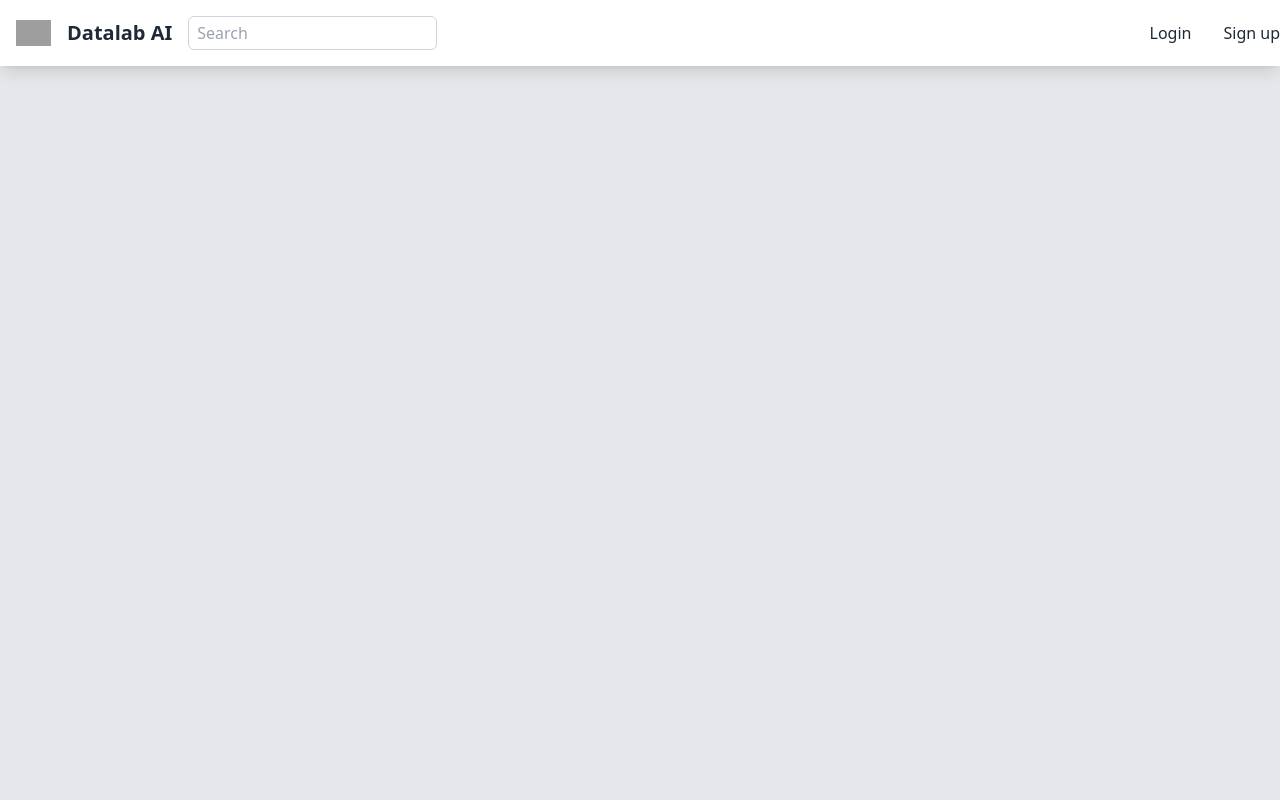
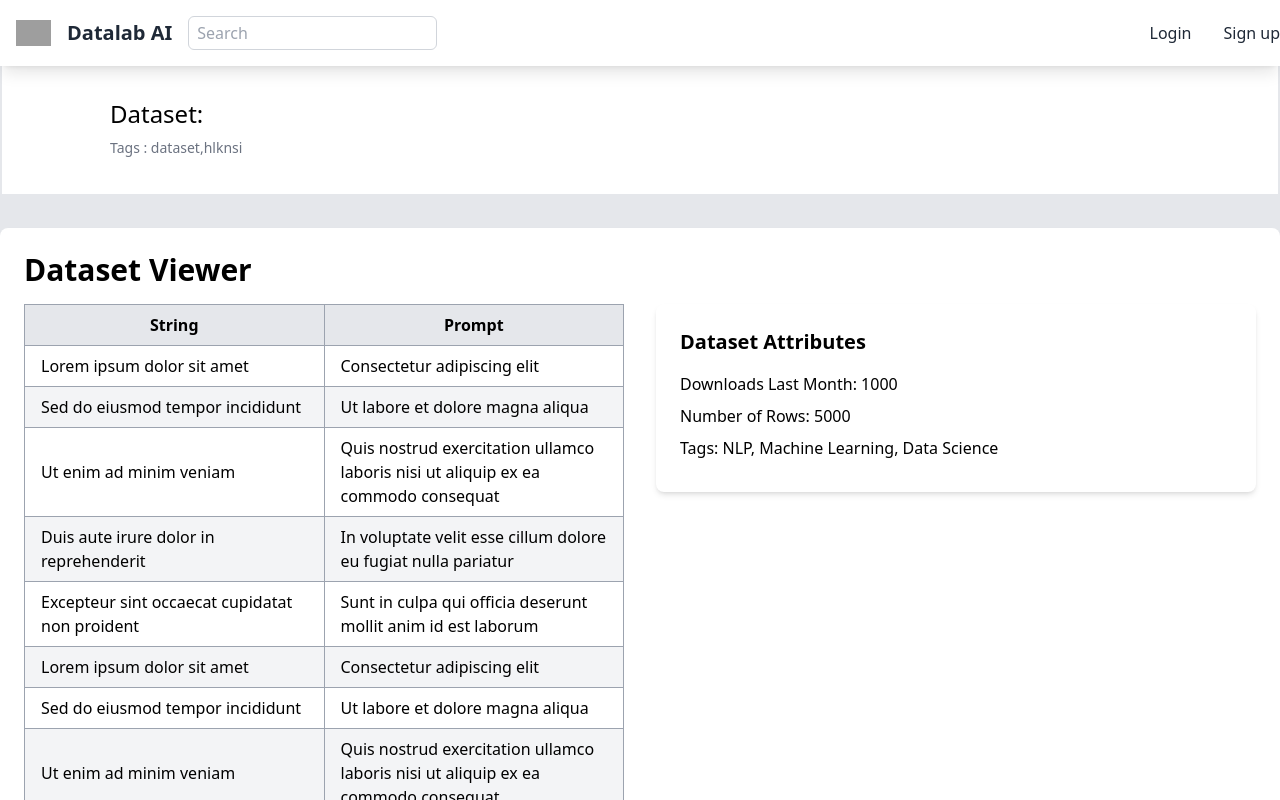
Before and after one commit to StrawHatXYZ/DatalabAI, a Next.js app: page /Dataset in a window 1280 px wide. Shown: the top 800 px of the page. Built offline with nearby package versions, Linux system fonts and the light colour scheme; no server answers; grey boxes are pictures that could not be loaded.

Commit message:
DatasetDetail

```diff
--- a/app/Dataset/page.jsx
+++ b/app/Dataset/page.jsx
@@ -5,6 +5,7 @@ import axios from 'axios';
 import { useRouter } from 'next/navigation';
 import { useSearchParams } from 'next/navigation';
 import DatasetHeader from "../components/DatasetHeader";
+import { motion } from "framer-motion";
 
 const Dataset = () => {
     const router = useRouter();
@@ -29,9 +30,74 @@ const Dataset = () => {
         fetchData();
     }, [id]);
 
+    // Random dataset strings and prompts
+    const rows = [
+        { string: "Lorem ipsum dolor sit amet", prompt: "Consectetur adipiscing elit" },
+        { string: "Sed do eiusmod tempor incididunt", prompt: "Ut labore et dolore magna aliqua" },
+        { string: "Ut enim ad minim veniam", prompt: "Quis nostrud exercitation ullamco laboris nisi ut aliquip ex ea commodo consequat" },
+        { string: "Duis aute irure dolor in reprehenderit", prompt: "In voluptate velit esse cillum dolore eu fugiat nulla pariatur" },
+        { string: "Excepteur sint occaecat cupidatat non proident", prompt: "Sunt in culpa qui officia deserunt mollit anim id est laborum" },
+        { string: "Lorem ipsum dolor sit amet", prompt: "Consectetur adipiscing elit" },
+        { string: "Sed do eiusmod tempor incididunt", prompt: "Ut labore et dolore magna aliqua" },
+        { string: "Ut enim ad minim veniam", prompt: "Quis nostrud exercitation ullamco laboris nisi ut aliquip ex ea commodo consequat" },
+        { string: "Duis aute irure dolor in reprehenderit", prompt: "In voluptate velit esse cillum dolore eu fugiat nulla pariatur" },
+        { string: "Excepteur sint occaecat cupidatat non proident", prompt: "Sunt in culpa qui officia deserunt mollit anim id est laborum" },
+    ];
+
+    // Mock dataset attributes
+    const datasetAttributes = {
+        downloadsLastMonth: 1000,
+        numberOfRows: 5000,
+        tags: ["NLP", "Machine Learning", "Data Science"],
+        otherAttributes: {
+
+            // Add more attributes as needed
+        },
+    };
+
     return (
-        <div className="fixed top-0 left-0 right-0 overflow-y-auto bg-gray-200 mt-12 py-4 flex flex-col">
-            <DatasetHeader />
+        <div className="bg-gray-200 min-h-screen flex flex-col">
+            <DatasetHeader datasetName={id} />
+            <div className="container mx-auto mt-8">
+                <motion.div
+                    initial={{ opacity: 0, y: 20 }}
+                    animate={{ opacity: 1, y: 0 }}
+                    transition={{ duration: 0.5 }}
+                    className="bg-white rounded-lg shadow-md p-6"
+                >
+                    <h1 className="text-3xl font-bold mb-4">Dataset Viewer</h1>
+                    <div className="grid grid-cols-1 lg:grid-cols-2 gap-8">
+                        <div className="overflow-x-auto">
+                            <table className="w-full table-fixed border-collapse border border-gray-400 bg-white rounded-lg shadow-md">
+                                <thead className="bg-gray-200">
+                                    <tr>
+                                        <th className="border border-gray-400 px-4 py-2 w-1/2">String</th>
+                                        <th className="border border-gray-400 px-4 py-2 w-1/2">Prompt</th>
+                                    </tr>
+                                </thead>
+                                <tbody>
+                                    {rows.map((row, index) => (
+                                        <tr key={index} className={index % 2 === 0 ? "bg-white" : "bg-gray-100"}>
+                                            <td className="border border-gray-400 px-4 py-2">{row.string}</td>
+                                            <td className="border border-gray-400 px-4 py-2">{row.prompt}</td>
+                                        </tr>
+                                    ))}
+                                </tbody>
+                            </table>
+                        </div>
+                        <div className="flex flex-col">
+                            <div className="bg-white rounded-lg shadow-md p-6">
+                                <h2 className="text-xl font-semibold mb-4">Dataset Attributes</h2>
+                                <p className="mb-2">Downloads Last Month: {datasetAttributes.downloadsLastMonth}</p>
+                                <p className="mb-2">Number of Rows: {datasetAttributes.numberOfRows}</p>
+                                <p className="mb-2">Tags: {datasetAttributes.tags.join(", ")}</p>
+                                {/* Add other dataset attributes */}
+                            </div>
+                            {/* Add additional information or actions */}
+                        </div>
+                    </div>
+                </motion.div>
+            </div>
         </div>
     );
 };
--- a/app/components/DatasetHeader.jsx
+++ b/app/components/DatasetHeader.jsx
@@ -1,21 +1,20 @@
-import Image from "next/image";
 
-const DatasetHeader = () => {
+const DatasetHeader = ({datasetName}) => {
     return(
-        <div className="absolute bg-white mt-12 w-full h-39 border-b-2 border-gray-100 fixed rounded">
-            <div className="card-container rounded">
+        <div className="flex flex-row border-2 mt-0border-white bg-white">
+
+              <div className="card-container rounded mt-10 mb-5">
                 <div className="flex flex-row items-center justify-between mt-4 p-4 card-content transition duration-300 ease-in-out transform hover:translate-y-1 ml-20">
-                    <div className="flex items-center flex-grow-0 flex-shrink-0 justify-end"> {/* Changed justify-between to justify-end */}
+                    <div className="flex items-center flex-grow-0 flex-shrink-0 justify-end">
                         <div className="flex flex-col ml-3">
-                            <h1 className="text-2xl">Datasets:awesome-chatgpt-prompts </h1>
-                            <h2 className="text-gray-500 text-sm">Tags : chatgpt, crossiant</h2>
+                            <h1 className="text-2xl"> Dataset: {datasetName} </h1>
+                            <h2 className="text-gray-500 text-sm mt-2"> Tags : dataset,hlknsi</h2>
                         </div>
                     </div>
+                    <div className="flex flex-row ml-3 mr-28 space-x-2">
+                        <h1 className="text-2xl mt-1 float-right md:float-left"></h1>
+                    </div>
                 </div>
-            </div>
-            <hr className="mb-2 mt-6 w-full"></hr>
-            <div className="h-8 ml-24 w-14 border-b-4 border-indigo-200 border-b-indigo-500 ">
-                <a className="text-center" href="">Details</a>
             </div>
         </div>
     );
--- a/app/detailpage/detail.jsx
+++ b/app/detailpage/detail.jsx
@@ -79,7 +79,9 @@ const Detail = () => {
           </div>
           <div className="bg-white flex flex-col p-4 ml-10 w-96 mt-10 h-fit rounded border-2 border-gray-100">
             <span className="text-gray-400">CONTACT</span>
+            <Link href="https://twitter.com/chsk_kishore">
             <span className="">React out  if you have any questions about the bounty</span>
+            </Link>
           </div>
         </div>
       </div>
```
